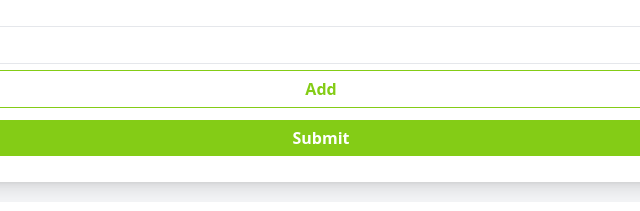
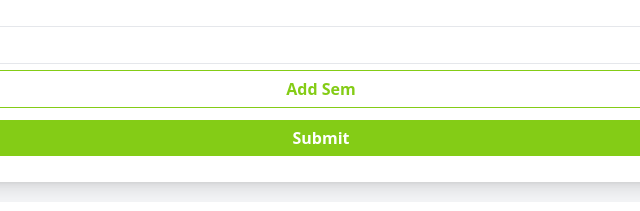
Before and after one commit to RameesJahan/Total-SGPA, a plain HTML site: page index.html in a window 1280 px wide. Shown: the part 164-375 px from the top of the page, 319-959 px from the left. Drawn offline with nearby package versions, Linux system fonts and the light colour scheme.

Commit message:
Optimized

```diff
--- a/index.html
+++ b/index.html
@@ -27,7 +27,7 @@
       <div id="sgpa_container">
         <p>Loading...</p>
       </div>
-      <div class="w-full border border-lime-500 rounded py-1.5 my-1.5 text-lime-500 font-bold text-center" onclick="handleAdd()">Add</div>
+      <div class="w-full border border-lime-500 rounded py-1.5 my-1.5 text-lime-500 font-bold text-center" onclick="handleAdd()">Add Sem</div>
       <button class="w-full rounded py-1.5 my-1.5 bg-lime-500 font-bold text-white" type="button" onclick="handleSubmit()">Submit</button>
     </form>
   </div>
```
